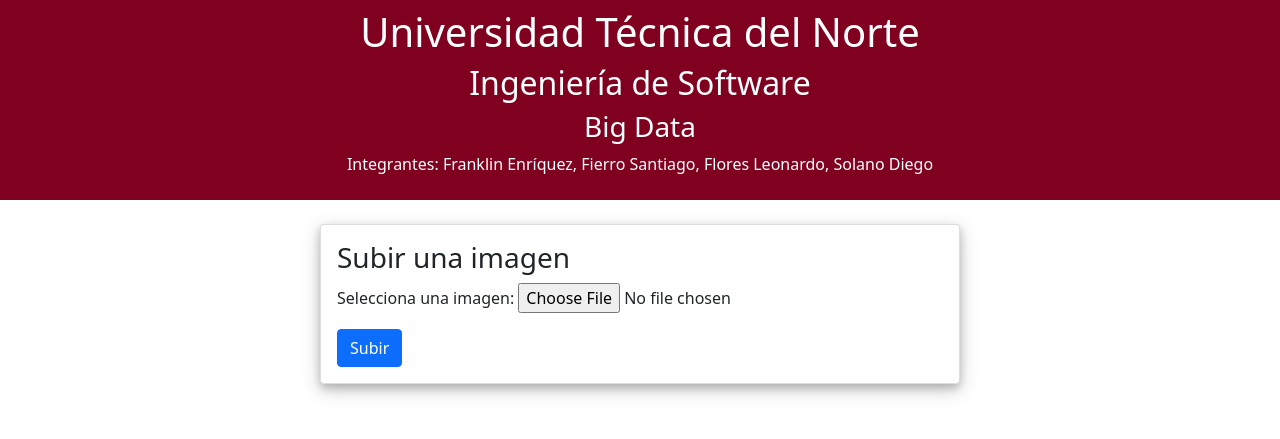
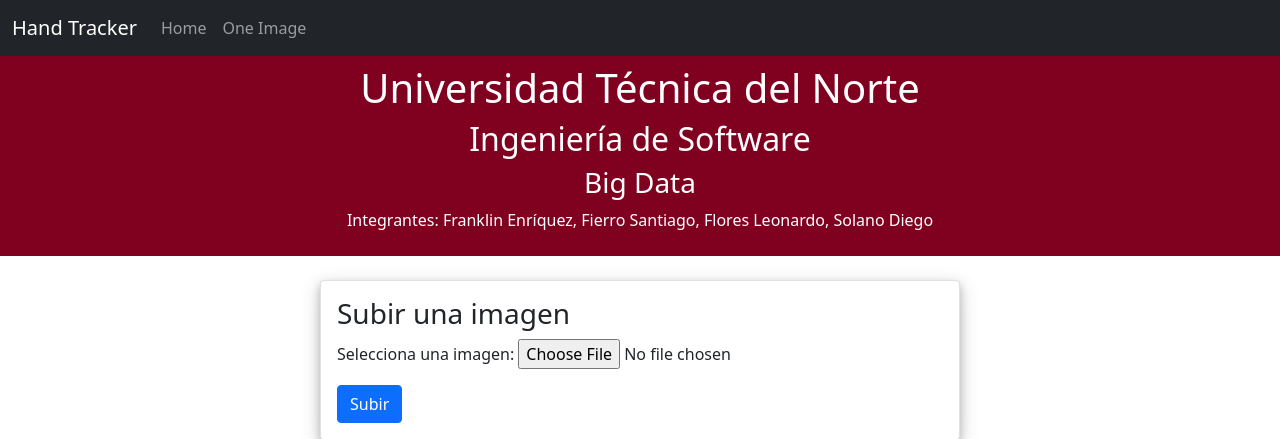
Before and after one commit to Santym8/sign_language, a Django app: page /one_image/ in a window 1280 px wide. Shown: the top 439 px of the page. Run offline with Django 4.2, Linux system fonts and the light colour scheme.

Commit message:
barra navegacion

```diff
--- a/static/templates/one_image.html
+++ b/static/templates/one_image.html
@@ -5,10 +5,7 @@
     <meta name="viewport" content="width=device-width, initial-scale=1" />
     <title>Universidad Técnica del Norte - Reconocimiento de Imágenes</title>
     <!-- Bootstrap CSS -->
-    <link
-      href="https://cdn.jsdelivr.net/npm/bootstrap@5.1.3/dist/css/bootstrap.min.css"
-      rel="stylesheet"
-    />
+    <link href="https://cdn.jsdelivr.net/npm/bootstrap@5.1.3/dist/css/bootstrap.min.css" rel="stylesheet" />
     <style>
       .header-color {
         background-color: #800020; /* Wine red color */
@@ -16,6 +13,23 @@
     </style>
   </head>
   <body>
+    <!-- Barra de navegación -->
+    <nav class="navbar navbar-expand-lg navbar-dark bg-dark">
+      <div class="container-fluid">
+        <a class="navbar-brand" href="#">Hand Tracker</a>
+        <button class="navbar-toggler" type="button" data-bs-toggle="collapse" data-bs-target="#navbarNav" aria-controls="navbarNav" aria-expanded="false" aria-label="Toggle navigation"><span class="navbar-toggler-icon"></span></button>
+        <div class="collapse navbar-collapse" id="navbarNav">
+          <ul class="navbar-nav me-auto mb-2 mb-lg-0">
+            <li class="nav-item">
+              <a class="nav-link" href="/">Home</a>
+            </li>
+            <li class="nav-item">
+              <a class="nav-link" href="/one_image/">One Image</a>
+            </li>
+          </ul>
+        </div>
+      </div>
+    </nav>
     <header class="mb-4 text-center text-white p-2 header-color">
       <h1>Universidad Técnica del Norte</h1>
       <h2>Ingeniería de Software</h2>
@@ -24,14 +38,11 @@
     </header>
     <main>
       <section class="mb-3">
-        <div
-          class="card mx-auto"
-          style="
+        <div class="card mx-auto" style="
             width: 50%;
             box-shadow: 0 4px 8px 0 rgba(0, 0, 0, 0.2),
               0 6px 20px 0 rgba(0, 0, 0, 0.19);
-          "
-        >
+          ">
           <div class="card-body">
             <h3 class="card-title">Subir una imagen</h3>
             <form method="post" enctype="multipart/form-data">
@@ -47,11 +58,7 @@
           <div class="col-md-3 text-center">
             <section class="mb-3">
               <h3>Imagen subida:</h3>
-            <img
-              src="{{ image_data_url }}"
-              alt="Imagen subida"
-              class="img-fluid rounded mx-auto d-block"
-            />
+              <img src="{{ image_data_url }}" alt="Imagen subida" class="img-fluid rounded mx-auto d-block" />
             </section>
           </div>
         {% endif %} {% if predicted_sign is not null %}
```
Also changed, not shown: static/templates/home.html (+17 -0 lines). Lines whose indentation alone changed are shown as unchanged.
